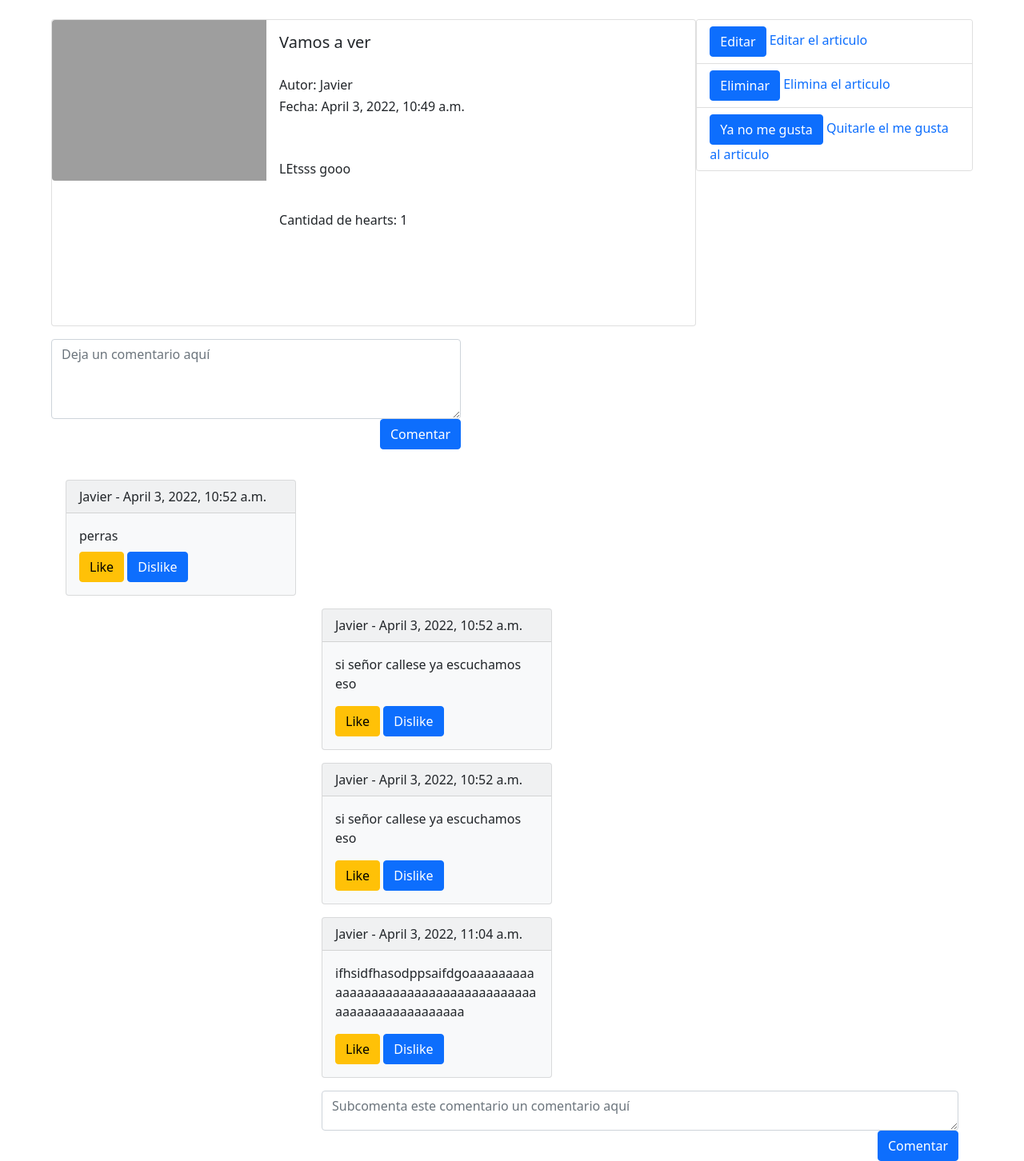
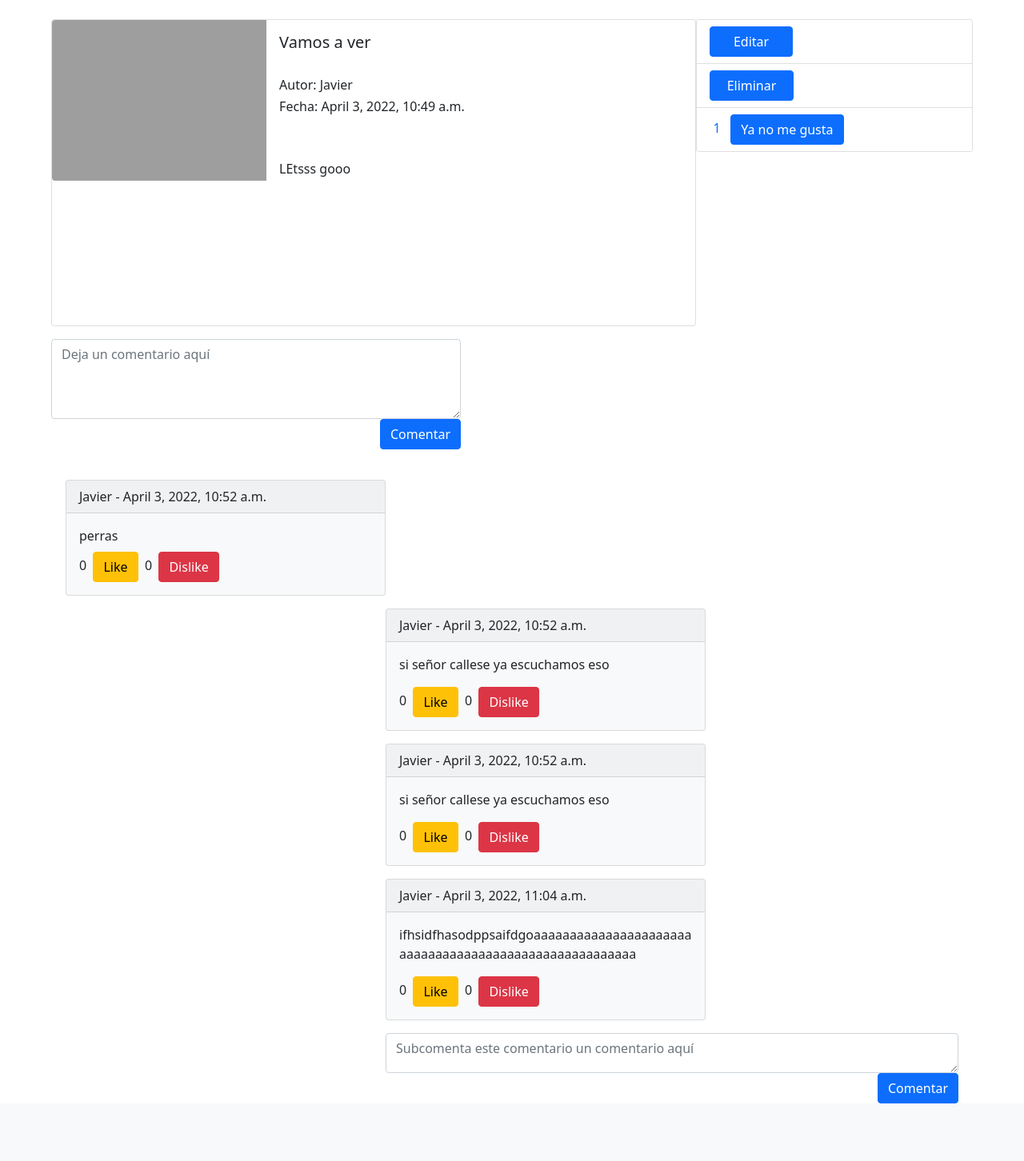
Before and after one commit to JavierDeluxe/Mega-Blog, a Django app: page /1/like/ in a window 1280 px wide. Shown: the part 56-1508 px from the top of the page at 80% size. After the commit the page ends 1436 px from the top, so only its background shows below. Run offline with Django 4.2, Linux system fonts and the light colour scheme; a user stored in the database is signed in; data comes from the database, SQL or seed files in the repository; both versions use the stored data as it was after the commit; grey boxes are pictures that could not be loaded.

Commit message:
beta version, is working all requeriments

```diff
--- a/Articles/models.py
+++ b/Articles/models.py
@@ -27,6 +27,8 @@ class Comment(models.Model):
     text = models.CharField(max_length=1000)
     publicacion_fk = models.ForeignKey(Article, on_delete=models.CASCADE)
     date = models.DateTimeField(auto_now_add=True)
+    likes = models.IntegerField(default=0)
+    dislikes = models.IntegerField(default=0)
 
 class Comment_second_level(models.Model):
     author_fk = models.ForeignKey(UserProfile,on_delete=models.CASCADE)
@@ -34,6 +36,8 @@ class Comment_second_level(models.Model):
     comentario_fk = models.ForeignKey(Comment, on_delete=models.CASCADE)
     article_fk= models.ForeignKey(Article, on_delete=models.CASCADE)
     date = models.DateTimeField(auto_now_add=True)
+    likes = models.IntegerField(default=0)
+    dislikes = models.IntegerField(default=0)
 
 class Hearts(models.Model):
     author = models.ForeignKey(UserProfile, on_delete=models.CASCADE)
--- a/Articles/urls.py
+++ b/Articles/urls.py
@@ -17,5 +17,7 @@ urlpatterns = [
     path("<int:id>/dislike/",dislike_article,name="dislike_article"),
     path("<int:id>/comment/",comment_article,name="comment_article"),
     path("<int:id>/subcomment_article",sub_comment,name="subcomment"),
-    path("my_articles/",my_articles,name="my_articles")
+    path("my_articles/",my_articles,name="my_articles"),
+    path("like_comment/<int:id>",like_comment,name="like_comment"),
+    path("dislike_comment/<int:id>",dislike_comment,name="dislike_comment"),
 ]
--- a/Articles/views.py
+++ b/Articles/views.py
@@ -1,4 +1,4 @@
-from django.shortcuts import redirect, render
+from django.shortcuts import render
 from .models import *
 from django.views.generic import CreateView
 from django.contrib.auth.views import LoginView, LogoutView
@@ -116,3 +116,10 @@ def sub_comment(request,id):
         sub_comment.save()
     id = comment.publicacion_fk.id
     return watch_articulo(request,id)
+
+def like_comment(request,id_comment):
+
+    return watch_articulo(request,id)
+
+def dislike_comment(request,id_comment):
+    return watch_articulo(request,id)
--- a/templates/article_section.html
+++ b/templates/article_section.html
@@ -19,8 +19,6 @@
                   <h6 class="card-text">Fecha: {{article.date}}</h6>
                   <br><br>
                   <p class="card-text">{{article.text}}</p>
-                  <br>
-                  <p class="card-text">Cantidad de hearts: {{article.hearts_amount}}</p>
                 </div>
               </div>
             </div>
@@ -32,28 +30,26 @@
                   {% if user.id == article.author_fk.id %}
                   <li class="list-group-item">
                     <a href="{% url 'articles:edit_article' article.id%}">
-                      <button type="button" class="btn btn-primary">Editar</button>
-                      <span>Editar el articulo</span>
+                      <button type="button" class="btn btn-primary">&nbsp &nbsp Editar &nbsp &nbsp</button>
                     </a>
                   </li>
                   <li class="list-group-item">
                     <a href="{% url 'articles:remove_article' article.id%}">
-                      <button type="button" class="btn btn-primary">Eliminar</button>
-                      <span>Elimina el articulo</span>
+                      <button type="button" class="btn btn-primary">&nbsp Eliminar &nbsp</button>
                   </li>
                   {% endif %}
                   {% if not like %}
                   <li class="list-group-item">
                     <a href="{% url 'articles:like_article' article.id %}">
-                      <button type="button" class="btn btn-primary">Me gusta</button>
-                      <span>Darle me gusta al articulo</span>
+                      <label>&nbsp{{article.hearts_amount}} &nbsp</label>
+                      <button type="button" class="btn btn-primary"> Me gusta &nbsp</button>
                     </a>
                   </li>
                   {% else %}
                   <li class="list-group-item">
                     <a href="{% url 'articles:dislike_article' article.id %}">
+                      <label>&nbsp{{article.hearts_amount}} &nbsp</label>
                       <button type="button" class="btn btn-primary">Ya no me gusta</button>
-                      <span>Quitarle el me gusta al articulo</span>
                     </a>
                   </li>
                   {% endif %}
@@ -82,22 +78,27 @@
             {% for comment in comments %}
             <div class="row">
               <div class="col">
-                <div class="card text-dark bg-light mb-3" style="max-width: 18rem;">
+                <div class="card text-dark bg-light mb-3" style="max-width: 25rem;">
                   <div class="card-header">{{comment.author_fk}} - {{comment.date}}</div>
                   <div class="card-body">
+
                     <p class="card-title"> {{comment.text}} </p>
-                  <button type="button" class="btn btn-warning">Like</button>
-                  <button type="button" class="btn btn-primary">Dislike</button>
+                    <label>{{comment.likes}}&nbsp</label>
+                    <button type="button" class="btn btn-warning">Like</button>
+                    <label>&nbsp{{comment.dislikes}}&nbsp</label>
+                    <button type="button" class="btn btn-danger">Dislike</button>
                   </div>
                 </div>
                     {% for sub_comment in sub_comments %}
                     {% if sub_comment.comentario_fk.id == comment.id %}
-                    <div class="card text-dark bg-light mb-3" style="max-width: 18em; margin-left:20em">
+                    <div class="card text-dark bg-light mb-3" style="max-width: 25rem; margin-left:25em">
                       <div class="card-header">{{sub_comment.author_fk}} - {{sub_comment.date}}</div>
                       <div class="card-body">
                         <p class="card-text">{{sub_comment.text}}</p>
+                        <label>{{sub_comment.likes}}&nbsp</label>
                       <button type="button" class="btn btn-warning">Like</button>
-                      <button type="button" class="btn btn-primary">Dislike</button>
+                      <label>&nbsp{{sub_comment.dislikes}}&nbsp</label>
+                      <button type="button" class="btn btn-danger">Dislike</button>
                       </div>
                     </div>
                     {% endif %}
@@ -105,7 +106,7 @@
                 {% if user.is_authenticated %}
                 <form method="post" action="{% url 'articles:subcomment' comment.id %}">
                   {% csrf_token %}
-                  <div style="margin-left:20em">
+                  <div style="margin-left:25em">
                     <textarea class="form-control" name="text-comment" placeholder="Subcomenta este comentario un comentario aquí" id="floatingTextarea2" style="height: 50px"></textarea>
                     <button type="submit" class="btn btn-primary" style="float:right">Comentar</button>
                   </div>
--- a/templates/index.html
+++ b/templates/index.html
@@ -38,9 +38,10 @@
           {% for article in articles %}
               <div class="col-md-auto">
                 <div class="card" style="width: 18rem; margin:1em;">
-                    <img src="/static/images{{article.image.url}}" class="card-img-top" alt="...">
+                    <img src="/static/images/{{article.image.url}}" class="card-img-top" alt="...">
                     <div class="card-body">
                       <h5 class="card-title">{{article.title}}</h5>
+                      <img style="width: 3rem; margin:1em;" src="/static/images/{{user.photo}}">
                       <h6 class="card-subtitle mb-2 text-muted">De {{article.author_fk}}</h6>
                       <p class="card-text">{{article.open_mouths}}</p>
                     </div>
```
Also changed, not shown: Articles/migrations/0006_comment_dislikes_comment_likes_and_more.py (added), db.sqlite3.
